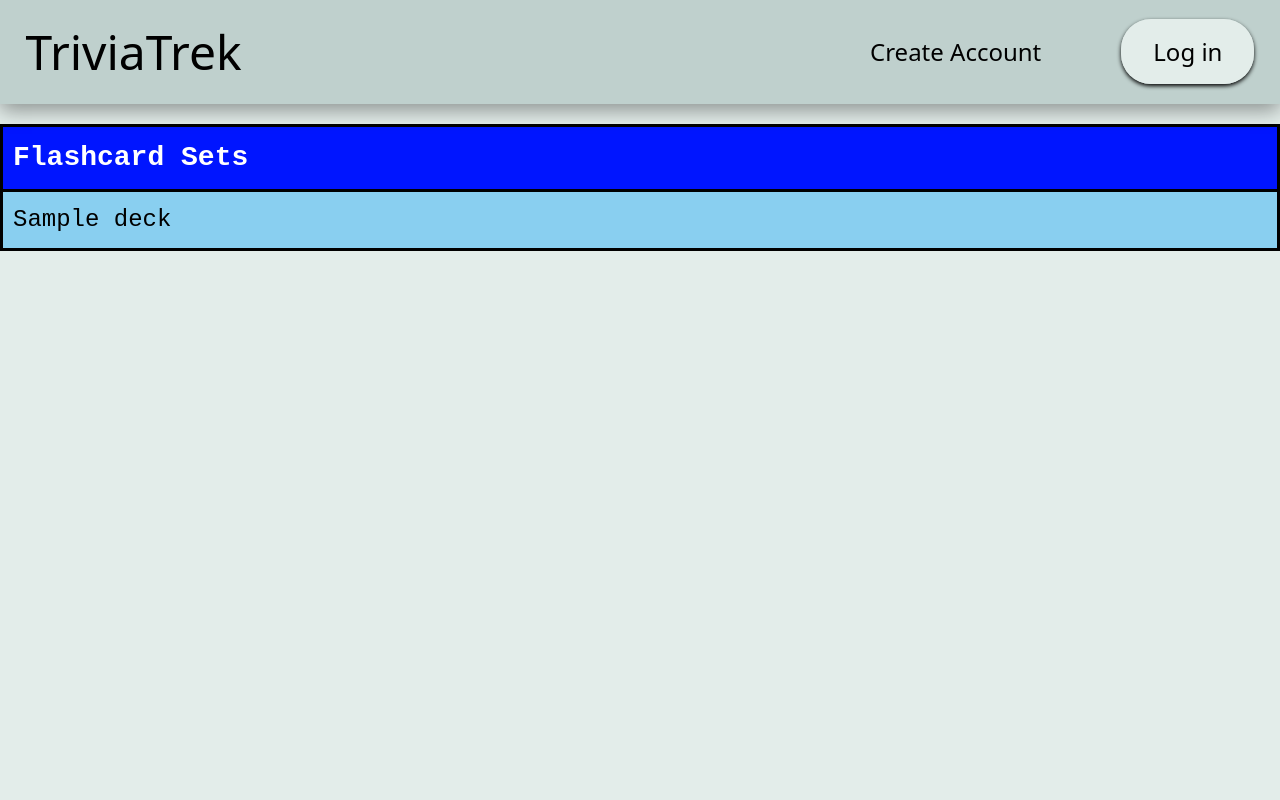
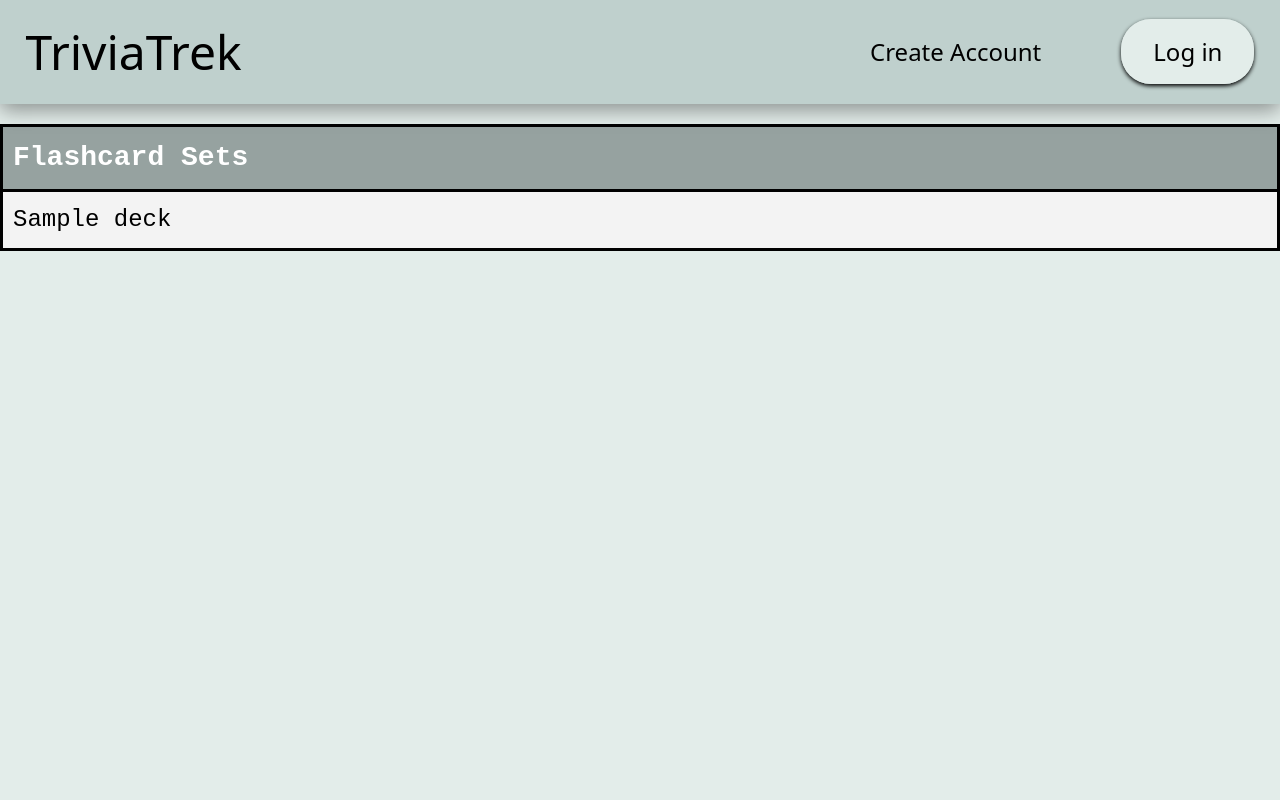
Before and after one commit to W2YUCR/CS180-Project, a Django app: template decks/templates/decks/deck_list.html in a window 1280 px wide. Run offline with Django 5.2, Linux system fonts and the light colour scheme; the template is opened without the code that fills it: most values are stand-ins (such as "Sample title", 1, 10 or a date in 2020).

Commit message:
Fixed the coloring of the Flashcard Decks page to reflect the new style.

```diff
--- a/core/static/core/deck-list.css
+++ b/core/static/core/deck-list.css
@@ -9,13 +9,13 @@ th, td {
     padding: 10px;
     text-align: left;
     border: 3px solid #000000;
-    background-color: #89CFF0;
+    background-color: #f3f3f3;
     font-size: 24px;
     color: #000000;
 }
 
 th {
-    background-color: #0015ff;
+    background-color: #96a2a0;
     color: white;
     font-size: 28px;
 }
--- a/core/static/core/navbar.css
+++ b/core/static/core/navbar.css
@@ -1,6 +1,6 @@
 body {
     background-color: #E3EDEA;
-    min-height: 100vh;
+    /* min-height: 100vh; */
 }
 a, button {
     text-decoration: none;
```
